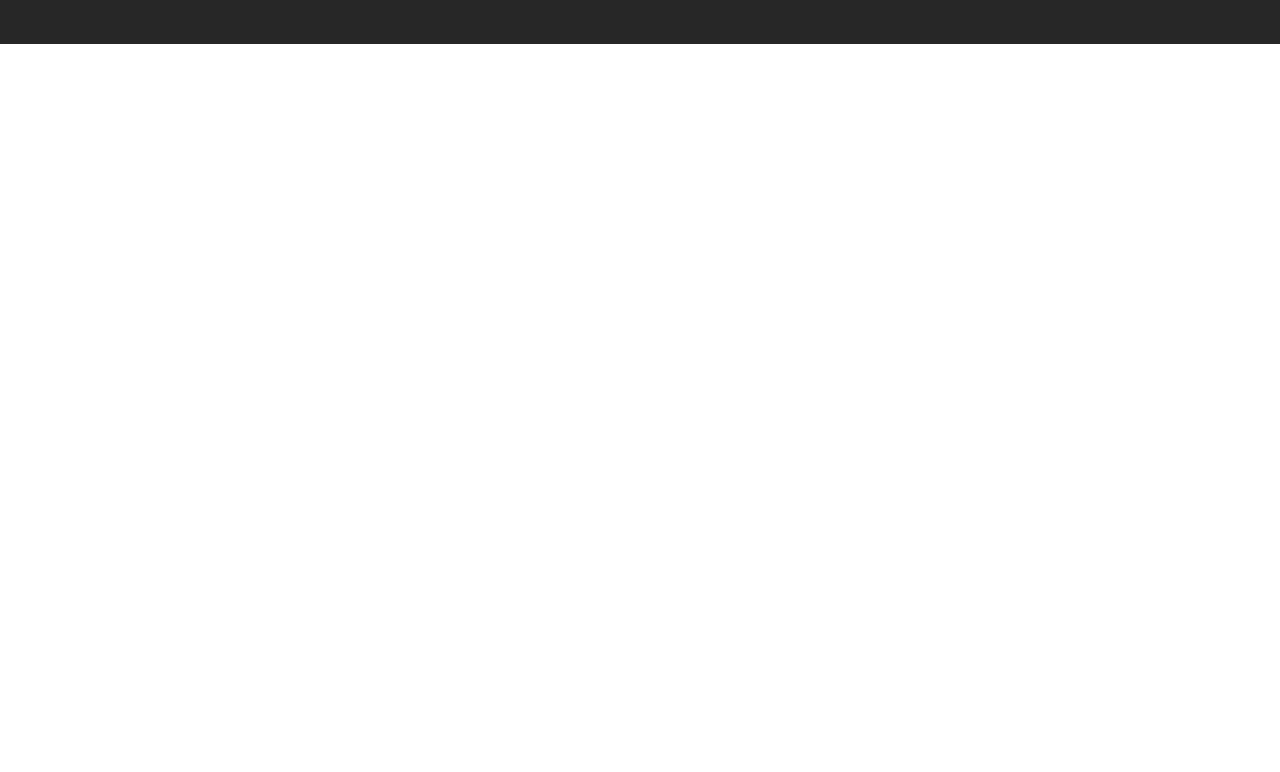
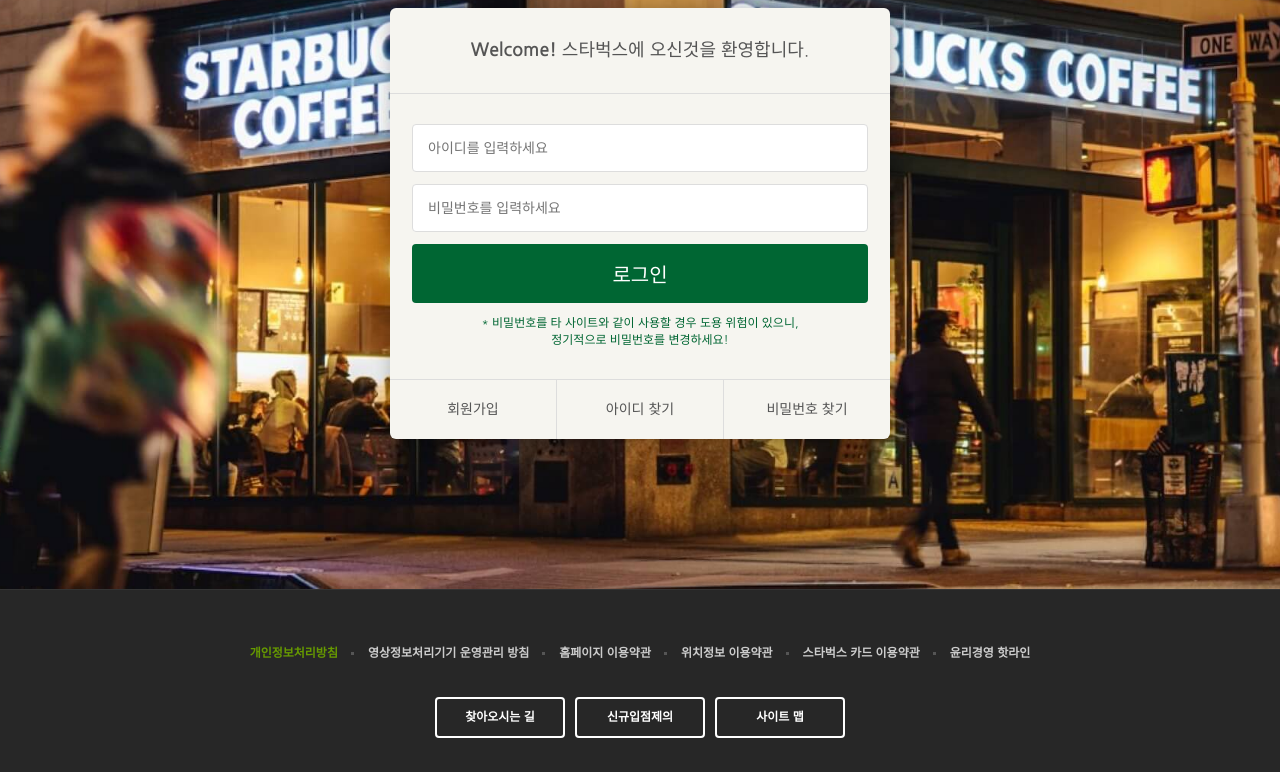
Before and after one commit to dhkim1027/starbucks, a plain HTML site: page signin/index.html in a window 1280 px wide. Shown: the part 278-1050 px from the top of the page. Before the commit the page ends 800 px from the top, so only its background shows below. Drawn offline with nearby package versions, Linux system fonts and the light colour scheme.

Commit message:
update signin

```diff
--- /dev/null
+++ b/css/signin.css
@@ -0,0 +1,83 @@
+.signin {
+  margin-top: 120px;
+  padding: 100px 0 150px;
+  background-image: url("../images/signin_bg.jpg");
+  background-repeat: no-repeat;
+  background-position: center;
+  background-attachment: fixed;
+  background-size: cover;
+}
+
+.signin h1 {
+  color: #fff;
+  font-size: 30px;
+  font-weight: 700;
+  text-align: center;
+  margin-bottom: 24px;
+}
+
+.signin__card {
+  width: 500px;
+  margin: 0 auto;
+  border-radius: 6px;
+  background-color: #f6f5f0;
+  box-shadow: 2px 2px 20px rgba(0,0,0,.3);
+  color: #555;
+}
+
+.signin__card h2 {
+  padding: 30px;
+  font-size: 18px;
+  text-align: center;
+  border-bottom: 1px solid #ddd;
+}
+
+.signin__card h2 strong {
+  color: #555;
+  font-weight: 700;
+}
+
+.signin__card form {
+  padding: 30px 22px;
+}
+.signin__card form input {
+  width: 100%;
+  margin-bottom: 12px;
+  padding: 15px;
+  border: 1px solid #ddd;
+  border-radius: 4px;
+  outline: none;
+  box-sizing: border-box;
+  font-size: 14px;
+}
+.signin__card form [type="submit"] {
+  background-color: #006633;
+  border: none;
+  color: #fff;
+  font-size: 20px;
+  cursor: pointer;
+}
+.signin__card form p {
+  font-size: 12px;
+  color: #006633;
+  text-align: center;
+}
+.signin__card .actions {
+  display: flex;
+  border-top: 1px solid #ddd;
+}
+.signin__card .actions a {
+  flex-grow: 1;
+  flex-basis: 0;
+  text-align: center;
+  padding: 20px;
+  color: #555;
+  font-size: 14px;
+  border-right: 1px solid #ddd;
+}
+.signin__card .actions a:hover {
+  text-decoration: underline;
+}
+.signin__card .actions a:last-child {
+  border-right: none;
+}
--- a/signin/index.html
+++ b/signin/index.html
@@ -28,6 +28,7 @@
   <link rel="stylesheet" href="https://fonts.googleapis.com/icon?family=Material+Icons">
 
   <link rel="stylesheet" href="../css/common.css" />
+  <link rel="stylesheet" href="../css/signin.css" />
   <script defer src="../js/common.js"></script>
 </head>
 
@@ -366,6 +367,28 @@
   <!-- END HEASER -->
 
   <section class="signin">
+    <h1>로그인</h1>
+    <div class="signin__card">
+      <h2>
+        <strong>Welcome!</strong>
+        스타벅스에 오신것을 환영합니다.
+      </h2>
+      <form>
+        <input type="text" placeholder="아이디를 입력하세요" />
+        <input type="password" placeholder="비밀번호를 입력하세요" />
+        <input type="submit" value="로그인" />
+        <p>
+          * 비밀번호를 타 사이트와 같이 사용할 경우 도용 위험이 있으니,<br />
+          정기적으로 비밀번호를 변경하세요!
+        </p>
+      </form>
+      <div class="actions">
+        <a href="javascript:void(0)">회원가입</a>
+        <a href="javascript:void(0)">아이디 찾기</a>
+        <a href="javascript:void(0)">비밀번호 찾기</a>
+      </div>
+    </div>
+
 
   </section>
 
```
